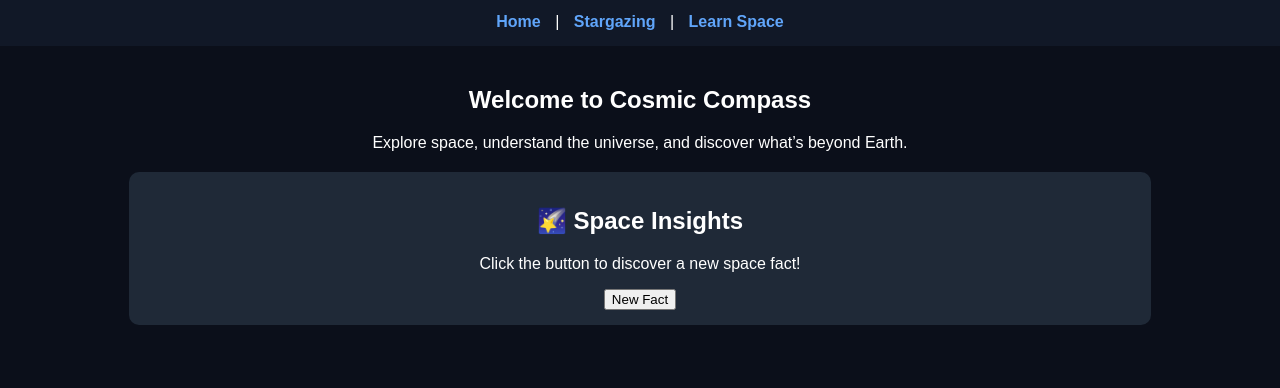
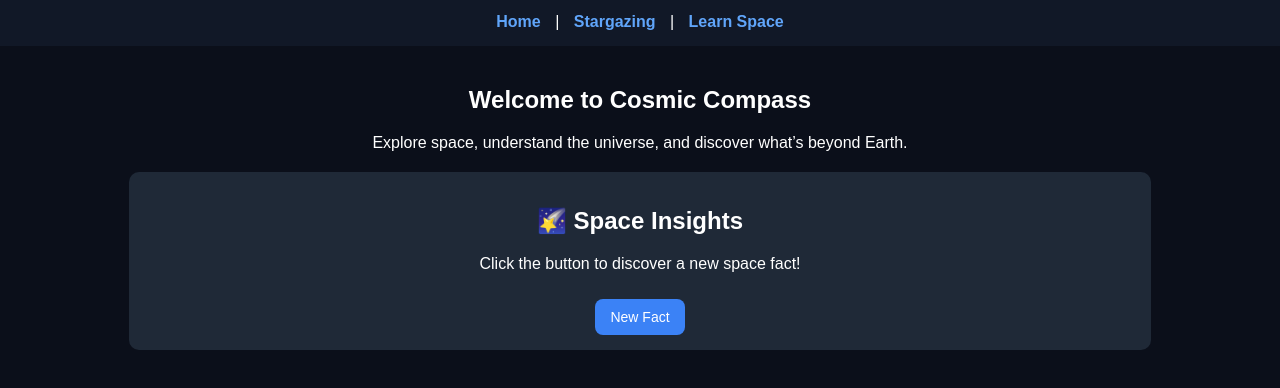
Before and after one commit to Akankshakundu/Cosmic-Compass, a plain HTML site: page index.html in a window 1280 px wide. Shown: the part 116-504 px from the top of the page. Drawn offline with Linux system fonts and the light colour scheme.

Commit message:
Update style.css

```diff
--- a/css/style.css
+++ b/css/style.css
@@ -49,3 +49,19 @@ img {
     margin-top: 10px;
     border-radius: 10px;
 }
+
+/* Button styling */
+button {
+    background-color: #3b82f6;
+    color: white;
+    border: none;
+    padding: 10px 15px;
+    margin-top: 10px;
+    border-radius: 8px;
+    font-size: 14px;
+    cursor: pointer;
+}
+
+button:hover {
+    background-color: #2563eb;
+}
```
